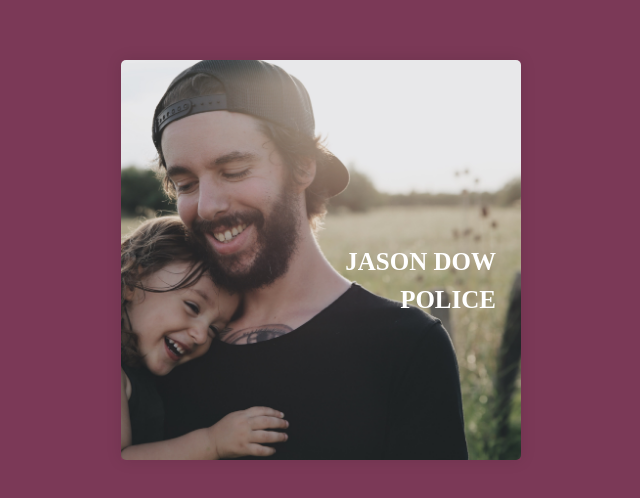
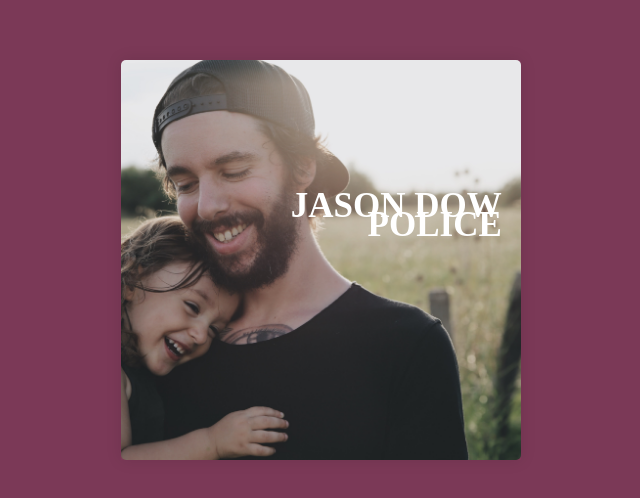
Before and after one commit to Andrey-Sushkevich/photo-card-turn, a plain HTML site: page index.html in a window 1280 px wide. Shown: the part 140-638 px from the top of the page, without its empty margins (319-959 px from the left). Drawn offline with Linux system fonts and the light colour scheme.

Commit message:
Add files via upload

```diff
--- a/main.scss
+++ b/main.scss
@@ -50,11 +50,11 @@ body {
 }
 
 h4 {
-    padding: 6em 1em;
-    font-size: 25px;
+    padding: 7vw 1.5vw;
+    font-size: 35px;
     text-align: right;
     color: #fff;
-    line-height: 1.5em;
+    line-height: 1.5vw;
     font-weight: 900;
     text-transform: uppercase;
 }
```
Also changed, not shown: main.css.
